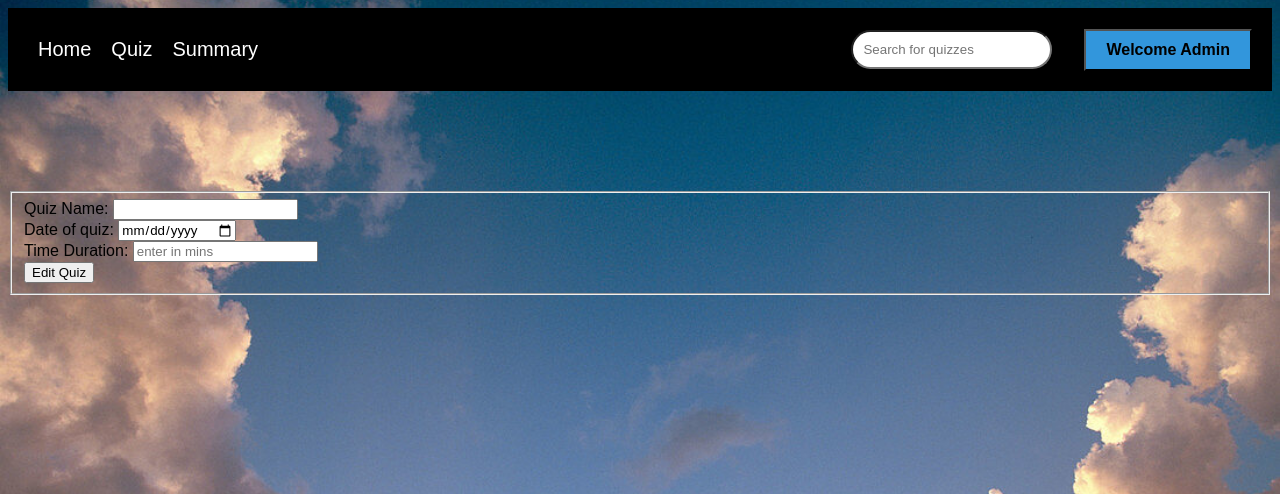
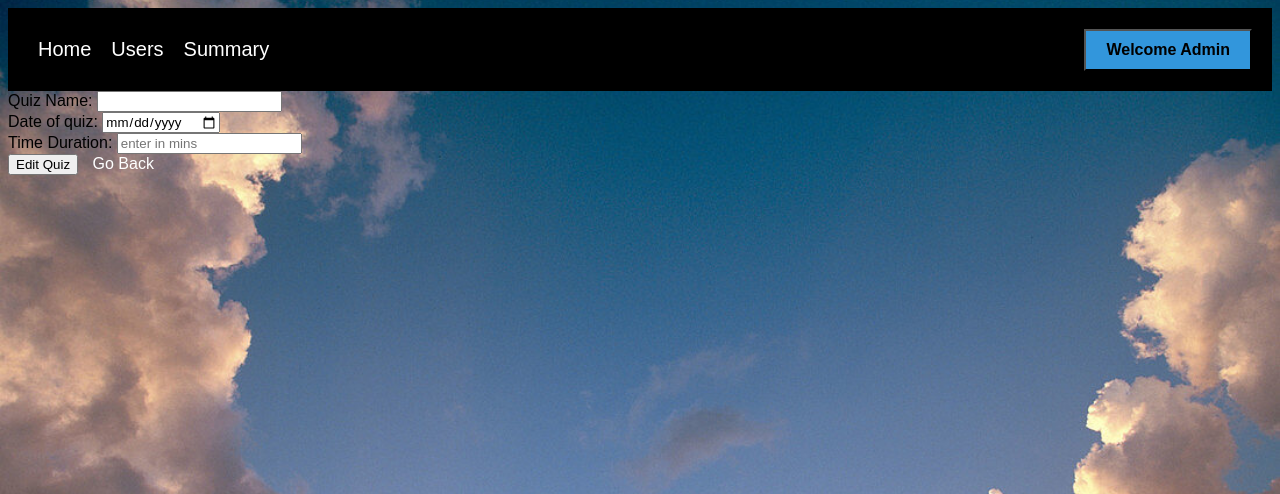
Before and after one commit to 22f3002631/Quiz-Master-V1, a Flask app: template templates/edit_quiz.html in a window 1280 px wide. Shown: the top 494 px of the page. Run offline with Flask 3, Linux system fonts and the light colour scheme; the template is opened without the code that fills it, so the values that code supplies are empty.

Commit message:
Final CSS implemented

```diff
--- a/templates/edit_quiz.html
+++ b/templates/edit_quiz.html
@@ -5,61 +5,46 @@
         <meta name="viewport" content="width=device-width;initial-scale=1.0">
         <title>Add Quiz</title>
         <link rel="stylesheet" href="/static/nav.css">
-        <style>
-            main{
-                align-items: center;
-                margin-top: 100px;
-            }
-            legend{
-                text-align: center;
-            }
-            table,th,td{
-                border: 2px solid blue;
-                border-collapse: collapse;
-            }
-        </style>
+        <link rel="stylesheet" href="/static/addeditany.css">
     </head>
     <body>
         <header>
             <nav>
                 <div class="navbar">
-                    <a href="#">Home</a>
-                    <a href="#">Quiz</a>
-                    <a href="#">Summary</a>
+                    <a href="{{url_for('admin_home')}}">Home</a>
+                    <a href="{{url_for('allusers')}}">Users</a>
+                    <a href="{{url_for('summary')}}">Summary</a>
                 </div>
                 <div class="down">
-                    <div>
-                        <input type="search" name="search" id="search" placeholder="Search for quizzes">
-                    </div>
                     <div class="down2">
                     <button>Welcome Admin</button>
-                </div>
                     <div class="drop">
                         <a href="#">Edit password</a>
                         <a href="{{url_for('logout')}}">Logout</a>
                     </div>
                 </div>
+            </div>
             </nav>
         </header>
         <main>
-            <fieldset>
+            <div>
                 <form action="{{url_for( 'edit_quiz',chapter_id=chapter_id,quiz_id=quiz['id'] )}}" method="POST">
                     <label for="qname">Quiz Name:</label>
                     <input type="text" name="qname" id="qname" value="{{quiz['quiz_name']}}" required>
                     <br>
                     <label for="doq">Date of quiz:</label>
-                    <input type="date" name="doq" id="doq" value="{{quiz['date_of_quiz']}}" required>
+                    <input type="date" name="doq" id="doq" min="2025-03-15" value="{{quiz['date_of_quiz']}}" required>
                     <br>
                     <label for="tdur">Time Duration:</label>
-                    <input type="text" name="tdur" id="tdur" value="{{quiz['time_duration']}}" required placeholder="enter in mins">
+                    <input type="number" name="tdur" id="tdur" min="5" value="{{quiz['time_duration']}}" required placeholder="enter in mins">
                     <br>
 
-                    <button type="submit">Edit Quiz</button>
-                    <!-- <a href="{{url_for('view_quizzes',chapter_id=chapter_id )}}">
-                        <button>Close</button>
-                    </a> -->
+                    <input type="submit" value="Edit Quiz">
+                    <a class="goback" href="{{url_for('view_quizzes',chapter_id=chapter_id )}}">
+                    Go Back
+                    </a>
                 </form>
-            </fieldset>
+            </div>
         </main>
     </body>
 </html>
```
